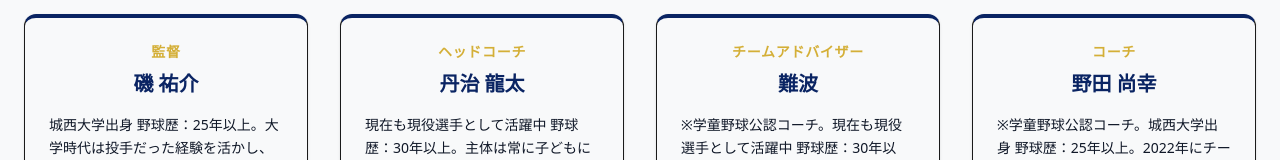
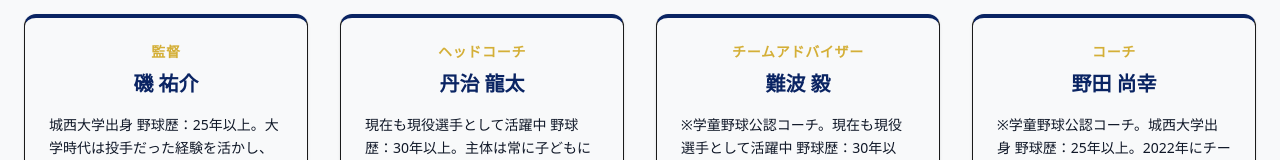
Before and after one commit to neour2000-rgb/tiga-web, a Next.js app: page /members in a window 1280 px wide. Shown: the part 539-699 px from the top of the page. Built offline with nearby package versions, Linux system fonts and the light colour scheme.

Commit message:
Update staff name: Nanba to Nanba Tsuyoshi

```diff
--- a/components/members/StaffList.tsx
+++ b/components/members/StaffList.tsx
@@ -16,7 +16,7 @@ const staffMembers = [
     },
     {
         role: "チームアドバイザー",
-        name: "難波",
+        name: "難波 毅",
         description: "※学童野球公認コーチ。現在も現役選手として活躍中 野球歴：30年以上。押しつけず選手に考えてもらう余白を残すコーチングを実演。主に高学年を中心とした練習では（通称：難波塾）一気に伸びる選手も珍しくありません。"
     },
     {
```
